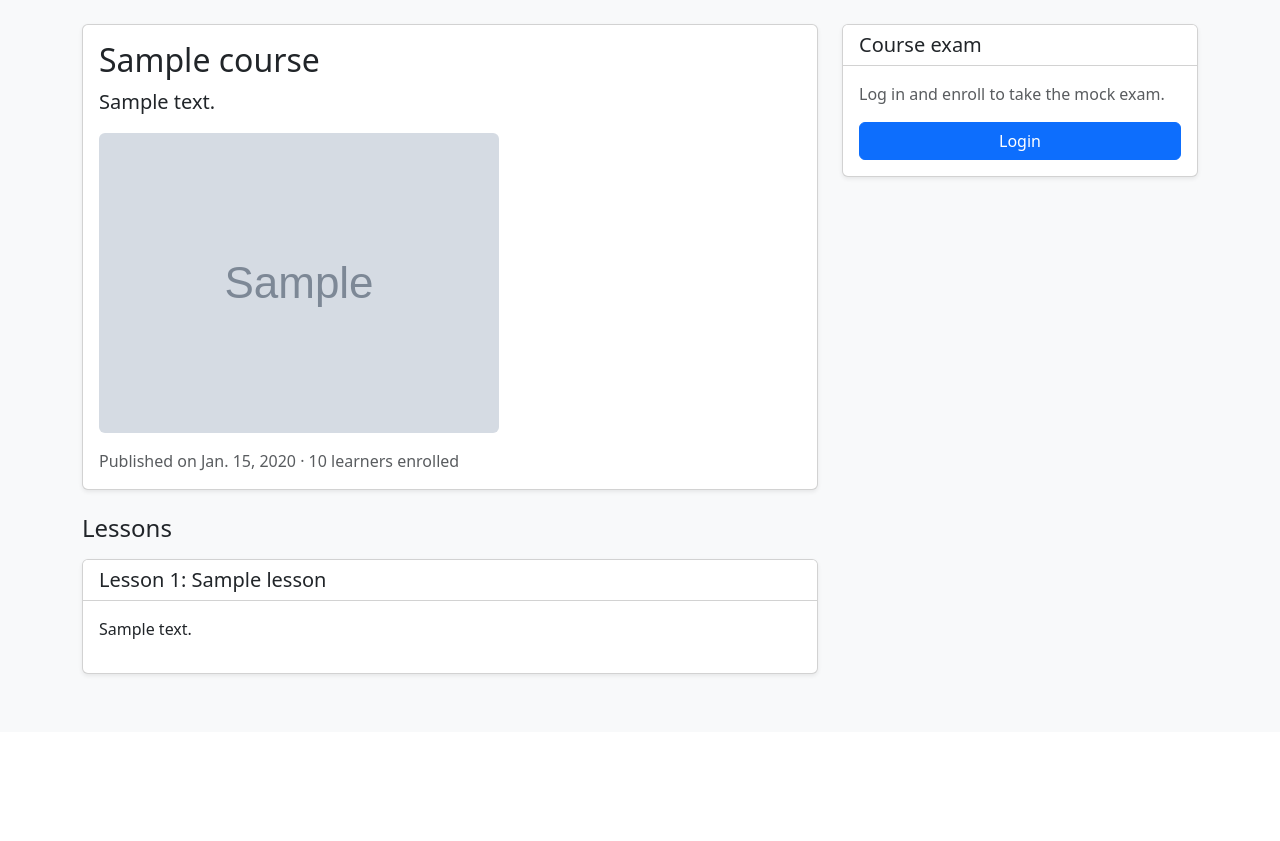
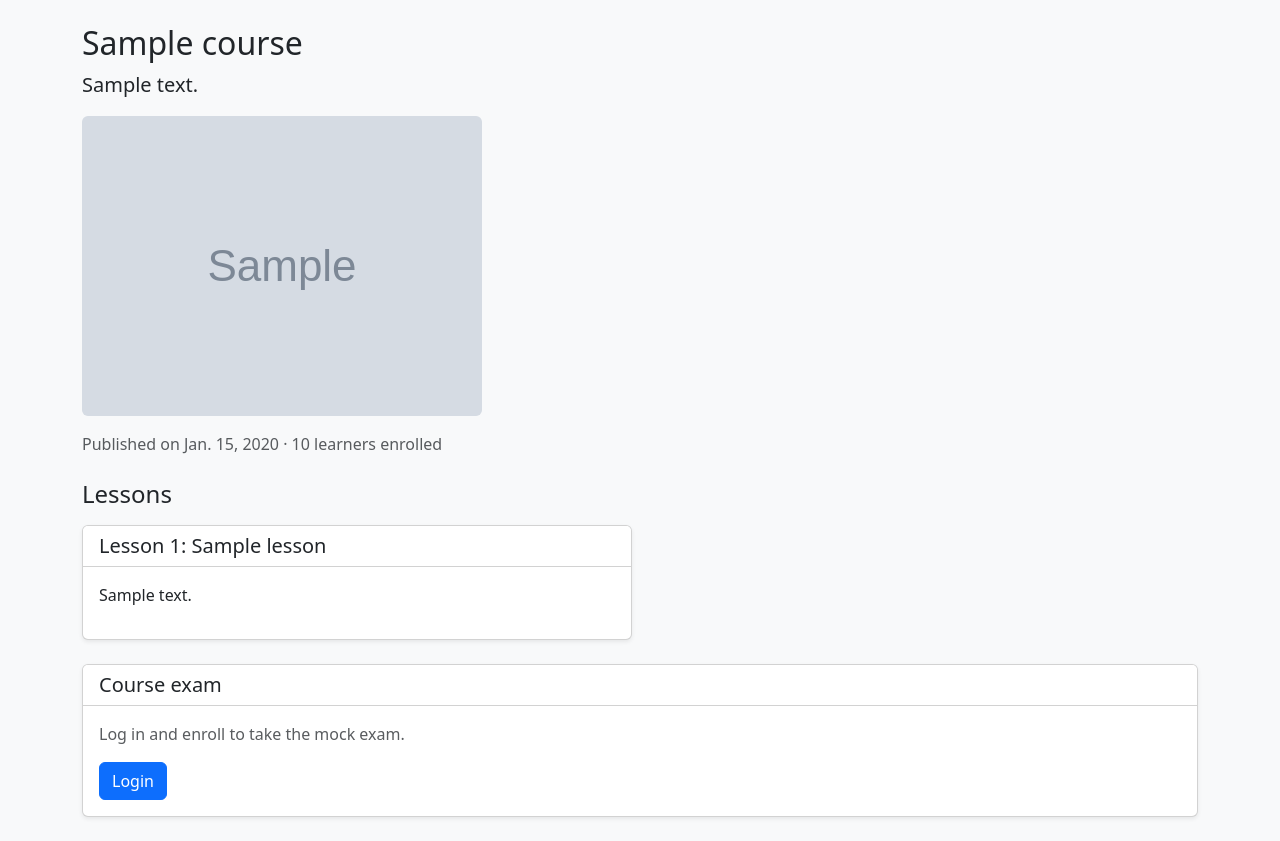
Before and after one commit to laxmikant-kadam/tfjzl-final-cloud-app-with-database, a Django app: page /course/1/ in a window 1280 px wide. Shown: the part 68-909 px from the top of the page. Before the commit the page ends 745 px from the top, so only its background shows below. Run offline with Django 5.2, Linux system fonts and the light colour scheme; tables that the repository leaves empty hold one stand-in row (values such as "Sample post"); grey boxes marked "Sample" are stand-in pictures; some libraries are stand-ins or nearby versions.

Commit message:
Use course.lesson_set.all for lesson loop in course details template

```diff
--- a/onlinecourse/templates/onlinecourse/course_details_bootstrap.html
+++ b/onlinecourse/templates/onlinecourse/course_details_bootstrap.html
@@ -31,28 +31,24 @@
         </div>
     </nav>
 
-    <!-- Page content -->
     <main class="container py-4">
-        <div class="row g-4">
-            <div class="col-lg-8">
-                <div class="card shadow-sm">
-                    <div class="card-body">
-                        <h1 class="card-title h2">{{ course.name }}</h1>
+        <!-- Course name -->
+        <h2 class="mb-2">{{ course.name }}</h2>
         <p class="lead">{{ course.description }}</p>
         {% if course.image %}
             <img src="{{ course.image.url }}" class="img-fluid rounded mb-3" alt="{{ course.name }}">
         {% endif %}
-                        <p class="text-muted mb-0">
+        <p class="text-muted">
             Published on {{ course.pub_date }} &middot;
             {{ course.total_enrollment }} learner{{ course.total_enrollment|pluralize }} enrolled
         </p>
-                    </div>
-                </div>
 
         <!-- All lessons that belong to this course -->
         <h3 class="h4 mt-4 mb-3">Lessons</h3>
-                {% for lesson in lessons %}
-                    <div class="card shadow-sm mb-2">
+        <div class="row g-3">
+            {% for lesson in course.lesson_set.all %}
+                <div class="col-md-6">
+                    <div class="card h-100 shadow-sm">
                         <div class="card-header bg-white">
                             <h5 class="mb-0">Lesson {{ lesson.order }}: {{ lesson.title }}</h5>
                         </div>
@@ -60,20 +56,21 @@
                             {{ lesson.content|linebreaks }}
                         </div>
                     </div>
+                </div>
             {% empty %}
                 <div class="alert alert-info">No lessons have been added to this course yet.</div>
             {% endfor %}
         </div>
 
-            <div class="col-lg-4">
-                <div class="card shadow-sm">
+        <!-- Enrollment / exam -->
+        <div class="card shadow-sm mt-4">
             <div class="card-header bg-white"><h5 class="mb-0">Course exam</h5></div>
             <div class="card-body">
                 {% if is_enrolled %}
                     <p class="text-muted">
                         Answer every question, then submit your attempt to see your score.
                     </p>
-                            <button class="btn btn-primary w-100" type="button"
+                    <button class="btn btn-primary" type="button"
                             data-bs-toggle="collapse" data-bs-target="#examForm"
                             aria-expanded="false" aria-controls="examForm">
                         Take Exam
@@ -82,14 +79,12 @@
                     <p class="text-muted">Enroll in this course to take the mock exam.</p>
                     <form action="{% url 'onlinecourse:enroll' course.id %}" method="post">
                         {% csrf_token %}
-                                <button class="btn btn-primary w-100" type="submit">Enroll</button>
+                        <button class="btn btn-primary" type="submit">Enroll</button>
                     </form>
                 {% else %}
                     <p class="text-muted">Log in and enroll to take the mock exam.</p>
-                            <a class="btn btn-primary w-100" href="{% url 'onlinecourse:login' %}">Login</a>
+                    <a class="btn btn-primary" href="{% url 'onlinecourse:login' %}">Login</a>
                 {% endif %}
-                    </div>
-                </div>
             </div>
         </div>
 
```
Lines whose indentation alone changed are shown as unchanged.
